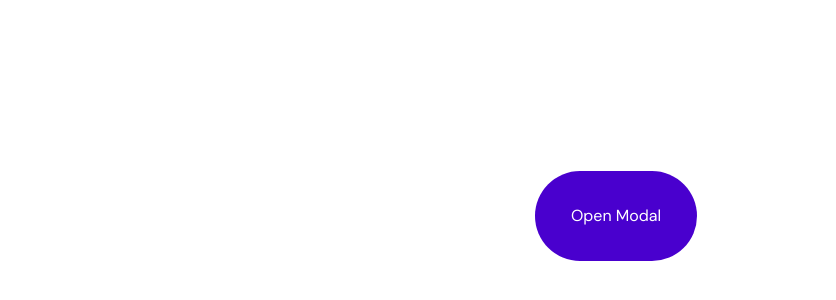
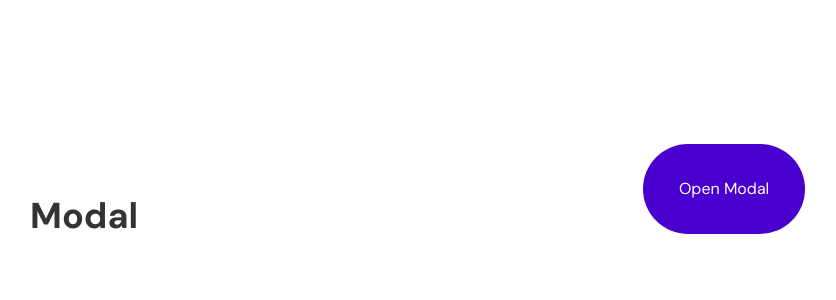
Before and after one commit to joyjs/wanted_pre_onboarding, a React (Create React App) app: page / in a window 1280 px wide. Shown: the part 184-484 px from the top of the page, without its empty margins (24-860 px from the left). Built offline with nearby package versions, Linux system fonts and the light colour scheme.

Commit message:
💄 Aligned Modal component and added title

```diff
--- a/src/component/ModalButton.js
+++ b/src/component/ModalButton.js
@@ -10,11 +10,13 @@ function ModalButton() {
 
   return (
     <section className="ModalButton">
-      <h1 className="visually-hidden">Modal</h1>
+      <h1 className="modal-button-title">Modal</h1>
 
-      <button className="modal-button" onClick={openModal}>
-        Open Modal
-      </button>
+      <div className="modal-button-wrapper">
+        <button className="modal-button" onClick={openModal}>
+          Open Modal
+        </button>
+      </div>
 
       <Modal showModal={showModal} setShowModal={setShowModal} />
     </section>
--- a/src/styles/components/_modal-button.scss
+++ b/src/styles/components/_modal-button.scss
@@ -4,4 +4,16 @@
   border-radius: 50px;
   color: $white;
   background-color: $purple;
+
+  &-title {
+    font-size: 36px;
+    padding: 54px;
+  }
+
+  &-wrapper {
+    @include flex;
+    width: 100vw;
+    height: 20vw;
+    margin-bottom: 54px;
+  }
 }
```
